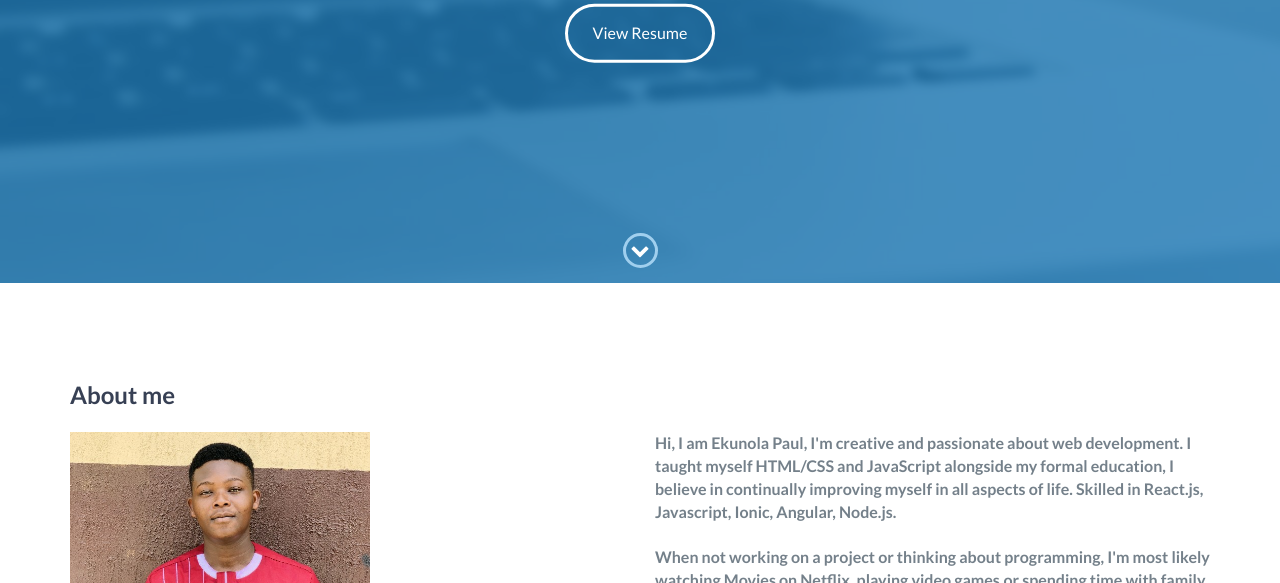
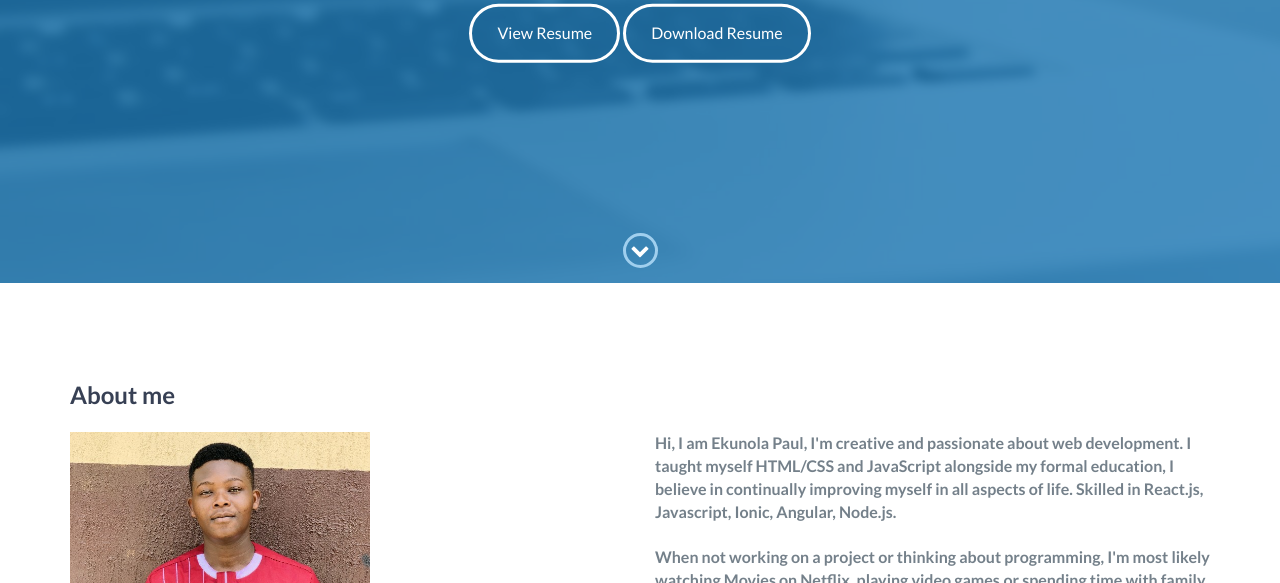
Before and after one commit to pscon/Pscon-Portfolio, a website: page index.html in a window 1280 px wide. Shown: the part 517-1100 px from the top of the page. Drawn offline with nearby package versions, Linux system fonts and the light colour scheme.

Commit message:
saving files

```diff
--- a/index.html
+++ b/index.html
@@ -60,8 +60,9 @@
 
             <h2>I am a Software Developer.</h2>
             <a href="https://www.canva.com/design/DAE15ID-Aao/JzZb4QR4UsIIhLpUzlbokw/view?utm_content=DAE15ID-Aao&utm_campaign=designshare&utm_medium=link&utm_source=publishsharelink" class="btn-rounded-white">View Resume</a>
+            <a href="./images//Ekunola+Paul+Resume.pdf" download="resume" class="btn-rounded-white">Download Resume</a>
         </div>
-        <!-- End #lead-content .-->
+        <!-- End #lead-content -->
 
         <div id="lead-overlay"></div>
 
@@ -70,7 +71,7 @@
                 <i class="fa fa-chevron-down" aria-hidden="true"></i>
             </span>
         </div>
-        <!-- End #lead-down -->
+        <!-- End #lead-down ..-->
     </div>
     <!-- End #lead -->
 
```
